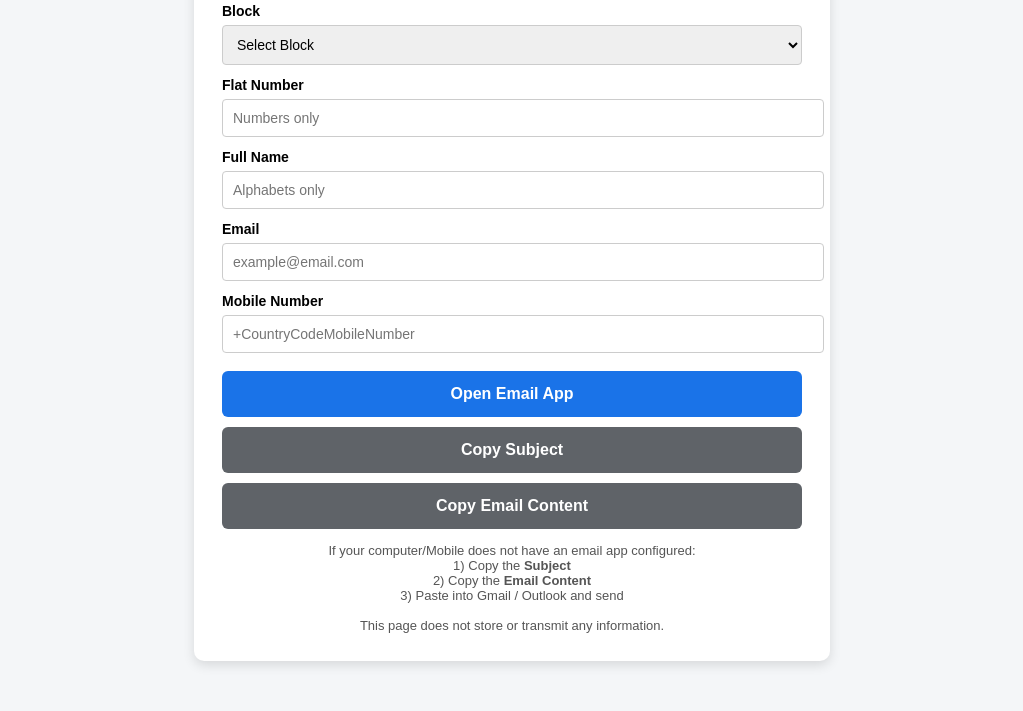
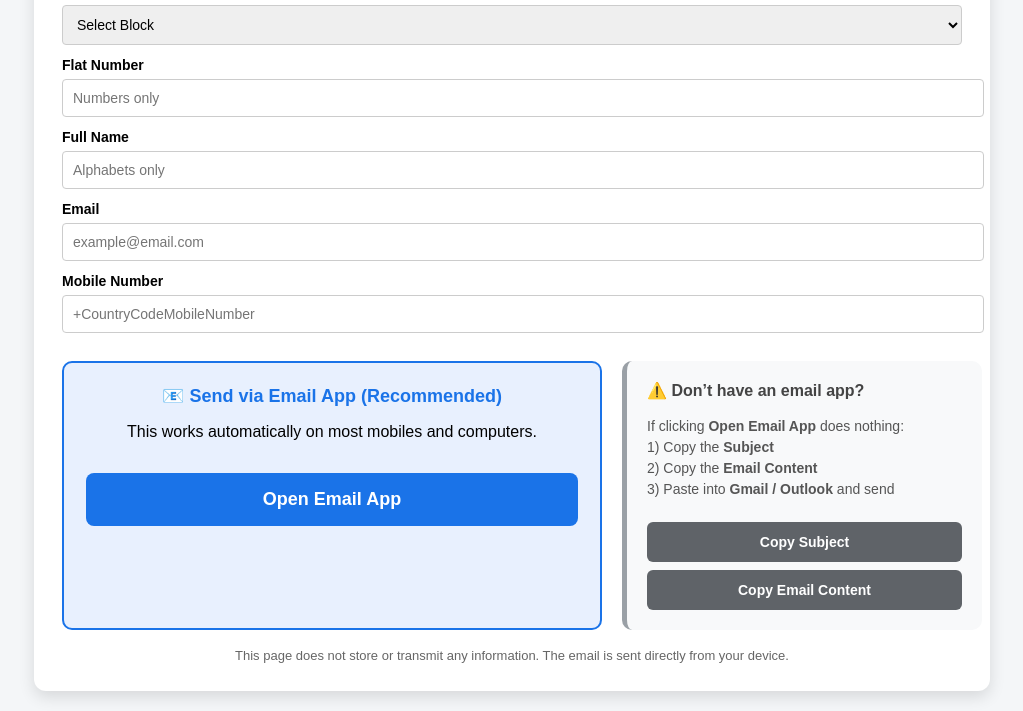
Before and after one commit to jccoacore/tmacs1995, a plain HTML site: page index.html in a window 1280 px wide. Shown: the part 131-842 px from the top of the page, without its empty margins (128-1151 px from the left). Drawn offline with Linux system fonts and the light colour scheme.

Commit message:
Enhance styling and email action row in index.html
Updated card styles and added action row for email functionality.

Signed-off-by: jccoacore <jccoa.core@gmail.com>

```diff
--- a/index.html
+++ b/index.html
@@ -23,17 +23,17 @@
 
     .card {
       background: #ffffff;
-      max-width: 580px;
+      max-width: 900px;
       width: 100%;
       padding: 28px;
-      border-radius: 10px;
-      box-shadow: 0 4px 12px rgba(0,0,0,0.12);
+      border-radius: 12px;
+      box-shadow: 0 6px 16px rgba(0,0,0,0.12);
     }
 
     h1 {
       text-align: center;
-      font-size: 22px;
-      margin-bottom: 18px;
+      font-size: 24px;
+      margin-bottom: 22px;
       color: #202124;
     }
 
@@ -53,33 +53,80 @@
       border: 1px solid #ccc;
     }
 
-    .btn {
-      margin-top: 18px;
+    /* Two-column action row */
+    .action-row {
+      display: grid;
+      grid-template-columns: 60% 40%;
+      gap: 20px;
+      margin-top: 28px;
+    }
+
+    .primary-box {
+      background: #e8f0fe;
+      border-radius: 10px;
+      padding: 22px;
+      text-align: center;
+      border: 2px solid #1a73e8;
+    }
+
+    .primary-box h2 {
+      margin-top: 0;
+      color: #1a73e8;
+      font-size: 18px;
+    }
+
+    .primary-btn {
+      margin-top: 16px;
       width: 100%;
-      padding: 14px;
+      padding: 16px;
       background: #1a73e8;
       color: #ffffff;
       border: none;
-      border-radius: 6px;
-      font-size: 16px;
+      border-radius: 8px;
+      font-size: 18px;
       font-weight: bold;
       cursor: pointer;
     }
 
-    .btn.secondary {
-      background: #5f6368;
-      margin-top: 10px;
+    .primary-btn:hover {
+      background: #155ab6;
     }
 
-    .btn:hover {
-      opacity: 0.9;
+    .fallback-box {
+      background: #f8f9fa;
+      border-radius: 10px;
+      padding: 20px;
+      border-left: 5px solid #9aa0a6;
     }
 
-    .note {
-      margin-top: 14px;
-      font-size: 13px;
+    .fallback-box h3 {
+      margin-top: 0;
+      font-size: 16px;
+      color: #444;
+    }
+
+    .fallback-steps {
+      font-size: 14px;
       color: #555;
-      text-align: center;
+      margin-bottom: 14px;
+      line-height: 1.5;
+    }
+
+    .fallback-btn {
+      width: 100%;
+      padding: 12px;
+      margin-top: 8px;
+      background: #5f6368;
+      color: #ffffff;
+      border: none;
+      border-radius: 6px;
+      font-size: 14px;
+      font-weight: bold;
+      cursor: pointer;
+    }
+
+    .fallback-btn:hover {
+      opacity: 0.9;
     }
 
     textarea {
@@ -90,6 +137,19 @@
       border-radius: 4px;
       border: 1px solid #ccc;
       display: none;
+    }
+
+    .note {
+      margin-top: 18px;
+      font-size: 13px;
+      color: #666;
+      text-align: center;
+    }
+
+    @media (max-width: 768px) {
+      .action-row {
+        grid-template-columns: 1fr;
+      }
     }
   </style>
 </head>
@@ -121,19 +181,41 @@
     <label>Mobile Number</label>
     <input id="mobile" type="text" placeholder="+CountryCodeMobileNumber">
 
-    <button class="btn" onclick="openEmail()">Open Email App</button>
-    <button class="btn secondary" onclick="copySubject()">Copy Subject</button>
-    <button class="btn secondary" onclick="copyEmail()">Copy Email Content</button>
+    <!-- ACTION ROW -->
+    <div class="action-row">
+
+      <!-- PRIMARY COLUMN -->
+      <div class="primary-box">
+        <h2>📧 Send via Email App (Recommended)</h2>
+        <p>
+          This works automatically on most mobiles and computers.
+        </p>
+        <button class="primary-btn" onclick="openEmail()">
+          Open Email App
+        </button>
+      </div>
+
+      <!-- FALLBACK COLUMN -->
+      <div class="fallback-box">
+        <h3>⚠️ Don’t have an email app?</h3>
+        <div class="fallback-steps">
+          If clicking <strong>Open Email App</strong> does nothing:
+          <br>1) Copy the <strong>Subject</strong>
+          <br>2) Copy the <strong>Email Content</strong>
+          <br>3) Paste into <strong>Gmail / Outlook</strong> and send
+        </div>
+
+        <button class="fallback-btn" onclick="copySubject()">Copy Subject</button>
+        <button class="fallback-btn" onclick="copyEmail()">Copy Email Content</button>
+      </div>
+
+    </div>
 
     <textarea id="preview" rows="14" readonly></textarea>
 
     <div class="note">
-      If your computer/Mobile does not have an email app configured:
-      <br>1) Copy the <strong>Subject</strong>
-      <br>2) Copy the <strong>Email Content</strong>
-      <br>3) Paste into Gmail / Outlook and send
-      <br><br>
       This page does not store or transmit any information.
+      The email is sent directly from your device.
     </div>
 
   </div>
@@ -153,16 +235,16 @@ function validateInputs() {
   if (!/^[A-Za-z ]+$/.test(name)) return alert("Name must contain only alphabets and spaces.");
   if (!/^[^\s@]+@[^\s@]+\.[^\s@]+$/.test(email)) return alert("Please enter a valid email.");
   if (!/^\+?[0-9]{7,15}$/.test(mobile))
-    return alert("Please enter a valid mobile number (with country code if applicable).");
+    return alert("Please enter a valid mobile number.");
 
   return { block, flat, name, email, mobile };
 }
 
-function buildSubject(data) {
-  return `[JCC-${data.block}-${data.flat}] Confirmation of our intention to join society under TMACS Act, 1995`;
+function buildSubject(d) {
+  return `[JCC-${d.block}-${d.flat}] Confirmation of our intention to join society under TMACS Act, 1995`;
 }
 
-function buildBody(data, subject) {
+function buildBody(d, subject) {
   return `Subject: ${subject}
 
 To
@@ -173,7 +255,7 @@ Sir,
 
 Sub: Confirmation of our intention to join in the society to be formed under Telangana Mutually Aided Co-operative Societies Act, 1995 (TMACS) but not under The Telangana Co-Operative Societies Act, 1964
 
-I am the owner of Flat No. ${data.flat} in ${data.block} Block. I know that the General Body of the Association passed a resolution on 7th December 2025 to register a society under Telangana Mutually Aided Co-operative Societies (TMACS) Act, 1995 as the same is desirable. I fully endorse the GBM resolution dated 7th December 2025 of Jain's Carlton Creek Flat Owners Association society, Reg No 1132/2015 and I couldn’t attend the GBM personally dated 7th December 2025.
+I am the owner of Flat No. ${d.flat} in ${d.block} Block. I know that the General Body of the Association passed a resolution on 7th December 2025 to register a society under Telangana Mutually Aided Co-operative Societies (TMACS) Act, 1995 as the same is desirable. I fully endorse the GBM resolution dated 7th December 2025 of Jain's Carlton Creek Flat Owners Association society, Reg No 1132/2015 and I couldn’t attend the GBM personally dated 7th December 2025.
 
 I know that certain persons to create trouble have registered a society Jains Carlton Creek Flat Owners Maintenance Cooperative Society Limited (JCCFOMCSL), Reg No: TG/RRD/TCS/2025-62/FOW & M under The Telangana Co-Operative Societies Act, 1964, which has no approval of the General Body and majority of the flat owners. I have no intention to join the society Jains Carlton Creek Flat Owners Maintenance Cooperative Society Limited (JCCFOMCSL), Reg No: TG/RRD/TCS/2025-62/FOW & M registered under The Telangana Co-Operative Societies Act, 1964. I am aware that it is desirable to register and operate under the Telangana Mutually Aided Co-operative Societies (TMACS) Act, 1995 as the same will be beneficial with less interference from the concerned authorities.
 
@@ -181,53 +263,47 @@ Kindly, take on record my consent for registration of society under Telangana Mu
 
 Yours Faithfully,
 
-Name: ${data.name}
-Flat No: ${data.flat}
-Block: ${data.block}
-Email: ${data.email}
-Mobile: ${data.mobile}`;
+Name: ${d.name}
+Flat No: ${d.flat}
+Block: ${d.block}
+Email: ${d.email}
+Mobile: ${d.mobile}`;
 }
 
 function openEmail() {
-  const data = validateInputs();
-  if (!data) return;
+  const d = validateInputs();
+  if (!d) return;
 
-  const subject = buildSubject(data);
-  const body = buildBody(data, subject);
+  const subject = buildSubject(d);
+  const body = buildBody(d, subject);
 
-  const mailto =
+  window.location.href =
     "mailto:jccoa.core@gmail.com" +
     "?subject=" + encodeURIComponent(subject) +
     "&body=" + encodeURIComponent(body);
-
-  window.location.href = mailto;
 }
 
 function copySubject() {
-  const data = validateInputs();
-  if (!data) return;
+  const d = validateInputs();
+  if (!d) return;
 
-  const subject = buildSubject(data);
-  navigator.clipboard.writeText(subject).then(() => {
-    alert("Subject copied. Paste it into the email Subject field.");
-  });
+  navigator.clipboard.writeText(buildSubject(d))
+    .then(() => alert("Subject copied. Paste it into the email Subject field."));
 }
 
 function copyEmail() {
-  const data = validateInputs();
-  if (!data) return;
+  const d = validateInputs();
+  if (!d) return;
 
-  const subject = buildSubject(data);
-  const body = buildBody(data, subject);
+  const subject = buildSubject(d);
+  const body = buildBody(d, subject);
 
-  const fullText =
-`To: jccoa.core@gmail.com
-${body}`;
+  const text = `To: jccoa.core@gmail.com\n\n${body}`;
 
-  navigator.clipboard.writeText(fullText).then(() => {
-    alert("Email content copied. Paste it into Gmail or Outlook.");
+  navigator.clipboard.writeText(text).then(() => {
+    alert("Email content copied. Paste it into Gmail / Outlook.");
     document.getElementById("preview").style.display = "block";
-    document.getElementById("preview").value = fullText;
+    document.getElementById("preview").value = text;
   });
 }
 </script>
```
